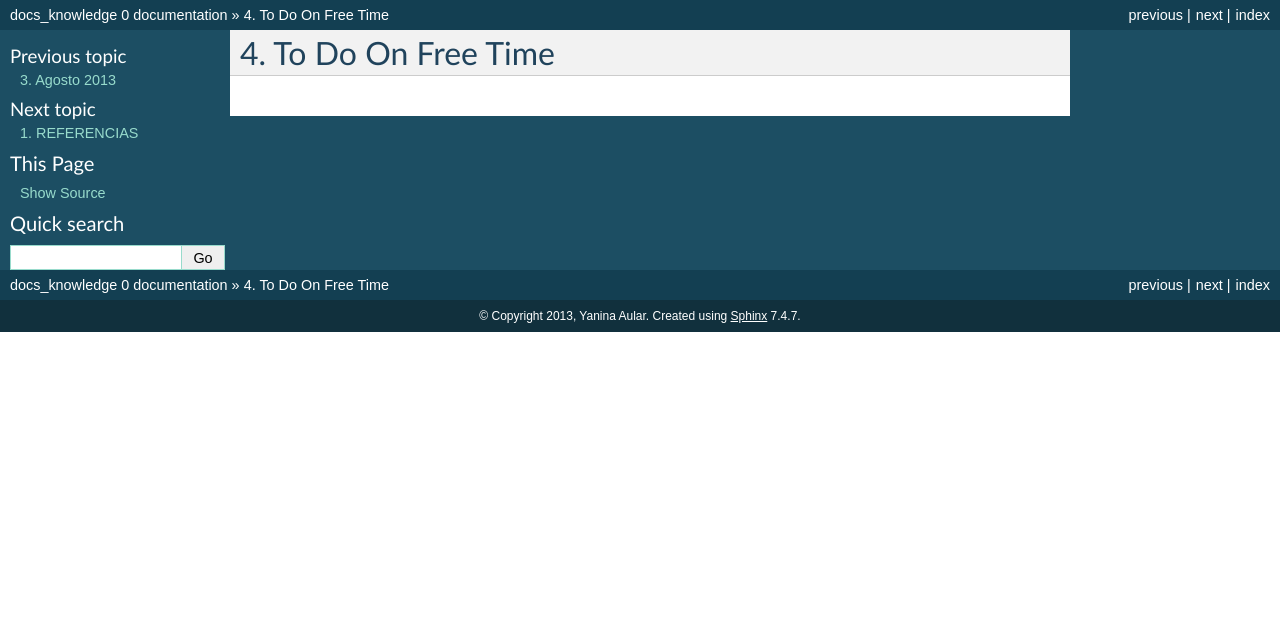
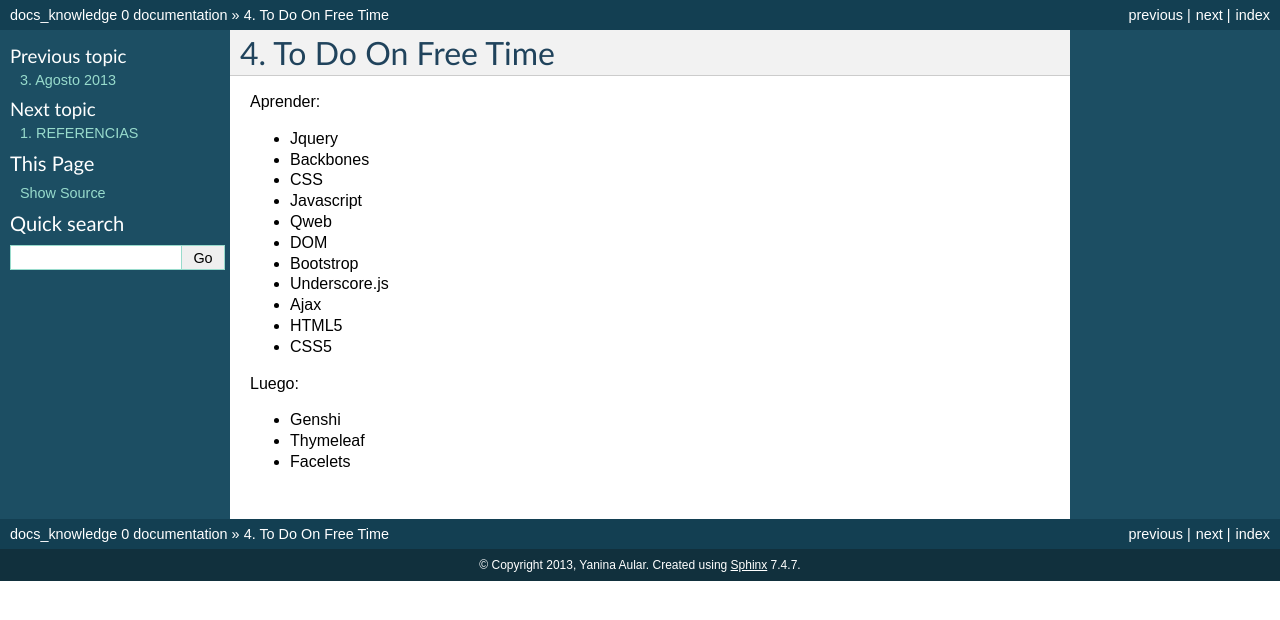
Before and after one commit to yaniaular/knowledge, a Sphinx documentation site: the page built from source/todo_on_free_time.rst, in a window 1280 px wide. Shown: the top 620 px of the page. Built offline with Sphinx 7.4.7, drawn with Linux system fonts in a browser that asks for light colours; formulas are drawn with MathJax 3.

Commit message:
[ADD] resumen 1 de octubre de 2013

```diff
--- a/source/todo_on_free_time.rst
+++ b/source/todo_on_free_time.rst
@@ -1,2 +1,23 @@
 To Do On Free Time
 ==================
+
+Aprender:
+
+- Jquery
+- Backbones
+- CSS
+- Javascript
+- Qweb
+- DOM
+- Bootstrop
+- Underscore.js
+- Ajax
+- HTML5
+- CSS5
+
+
+Luego:
+
+- Genshi
+- Thymeleaf
+- Facelets
```
Also changed, not shown: source/oct-2013.rst (+46 -0 lines).
